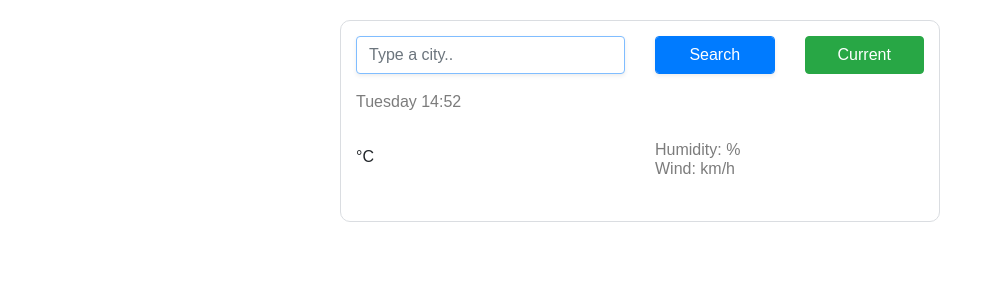
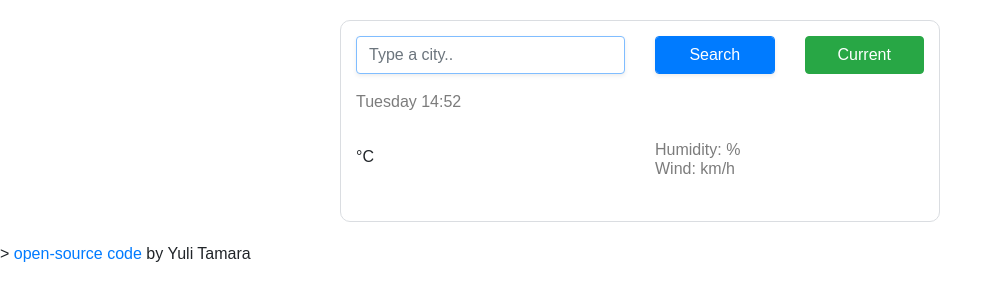
Before and after one commit to Yulitamara/weather-app, a plain HTML site: page index.html in a window 1280 px wide. Shown: the whole page, without its empty margins (0-1003 px from the left). Drawn offline with nearby package versions, Linux system fonts and the light colour scheme; no server answers.

Commit message:
source added

```diff
--- a/index.html
+++ b/index.html
@@ -70,6 +70,15 @@
         </div>
       </div>
     </div>
+    <smLL>
+      ><a
+        href="https://github.com/Yulitamara/weather-app.git"
+        target="_blank"
+        class="git"
+      >
+        open-source code
+      </a>
+      by Yuli Tamara</small>
     <script src="weather.js"></script>
   </body>
 </html>
```
